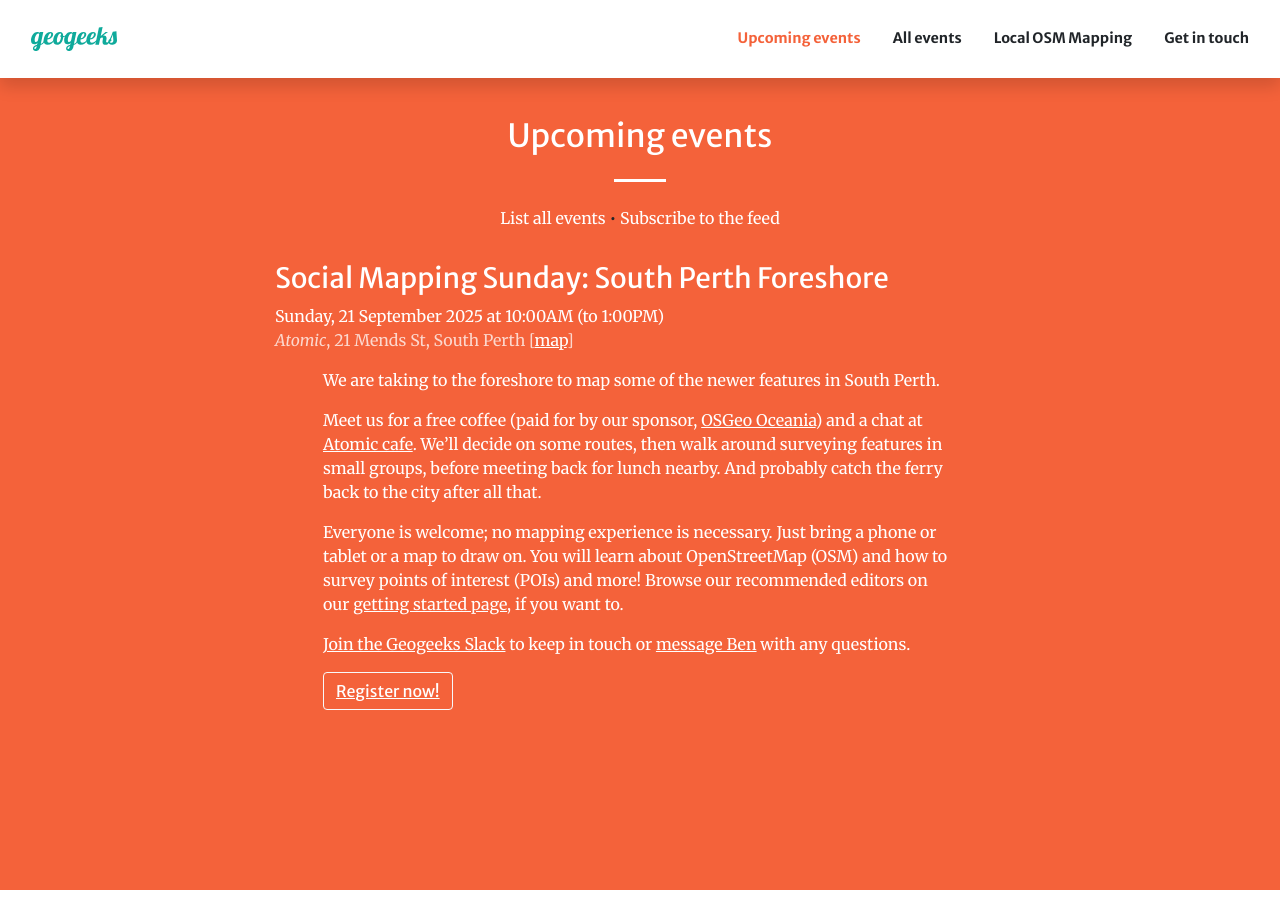
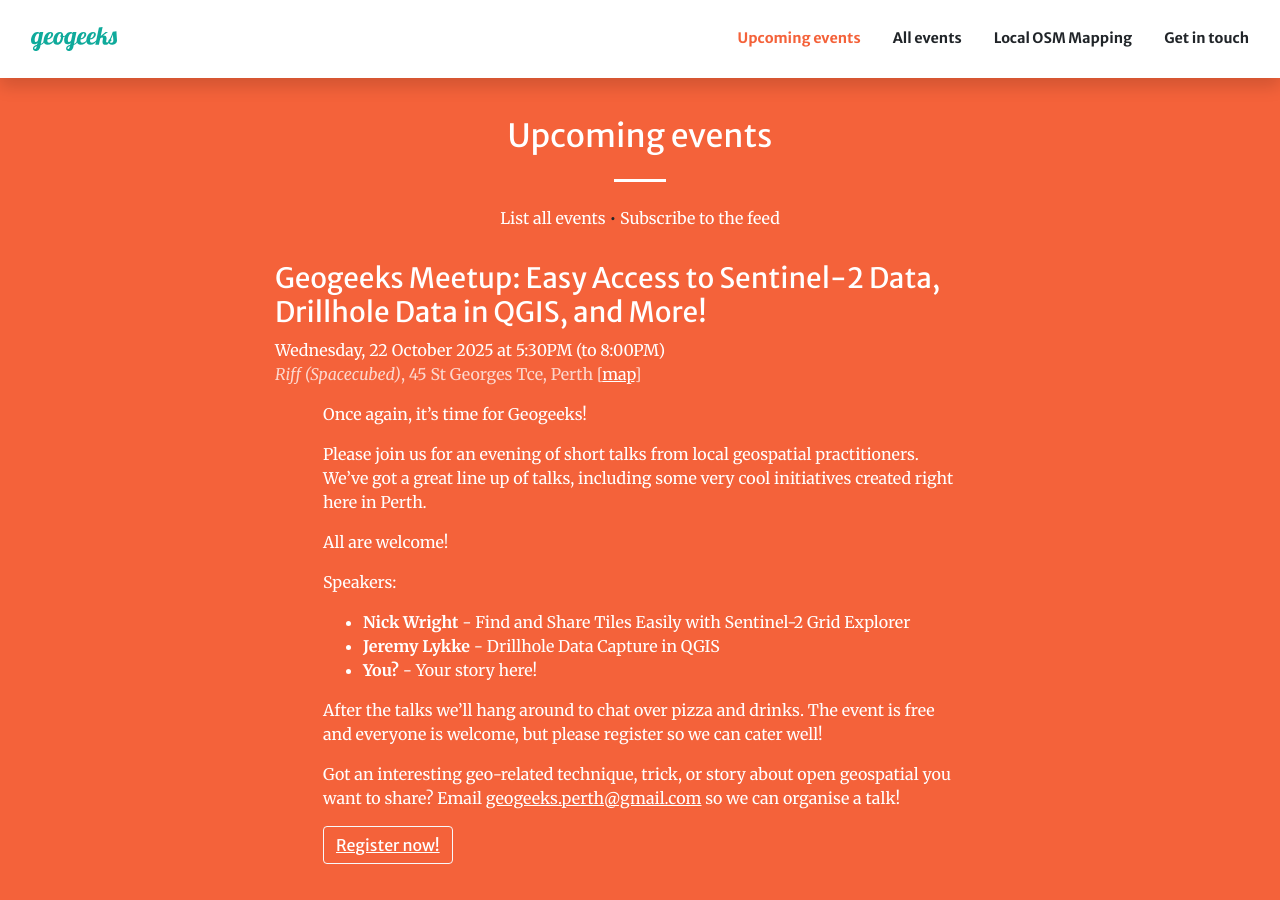
Before and after one commit to geogeeks-au/geogeeks-au.github.io, a Jekyll site: the page built from index.md, in a window 1280 px wide and 900 px high, scrolled down 911 px. Built offline with Jekyll 4.4.1, drawn with Linux system fonts in a browser that asks for light colours; comment, search, counter and statistics services are not loaded.

Commit message:
update with meetup details

```diff
--- /dev/null
+++ b/2025/1022_speaker_night.md
@@ -0,0 +1,33 @@
+---
+layout: event
+title: "Geogeeks Meetup: Easy Access to Sentinel-2 Data, Drillhole Data in QGIS, and More!"
+start_time: 2025-10-22 17:30
+end_time: 2025-10-22 20:00
+location:
+    name: Riff (Spacecubed)
+    address: 45 St Georges Tce, Perth
+    latitude: -31.955841
+    longitude: 115.85898
+registration_url: https://events.humanitix.com/geogeeks-meetup-easy-access-to-sentinel-2-data-drillhole-data-in-qgis-and-more
+commons_category: Geogeeks 2025-10-22
+homepage: true
+---
+
+Once again, it's time for Geogeeks!
+
+Please join us for an evening of short talks from local geospatial practitioners. We've got a great line up of talks, including some very cool initiatives created right here in Perth.
+
+All are welcome!
+
+Speakers:
+
+- **Nick Wright** - Find and Share Tiles Easily with Sentinel-2 Grid Explorer
+    <!-- - <a href="https://maps.budgieinwa.au/presentation.html" target=_blank>slides</a> -->
+- **Jeremy Lykke** - Drillhole Data Capture in QGIS
+    <!-- - <a href="0402_speaker_night/Impact-Zones-Urban-Development-on-Bushland_H-Boogaerdt_2025_pptx.pdf" target=_blank>slides</a> -->
+- **You?** - Your story here!
+
+
+After the talks we'll hang around to chat over pizza and drinks. The event is free and everyone is welcome, but please register so we can cater well!
+
+Got an interesting geo-related technique, trick, or story about open geospatial you want to share? Email [geogeeks.perth@gmail.com](mailto:geogeeks.perth@gmail.com) so we can organise a talk!
```
Also changed, not shown: 2025/0921_osm-south-perth.md (+1 -1 lines).
